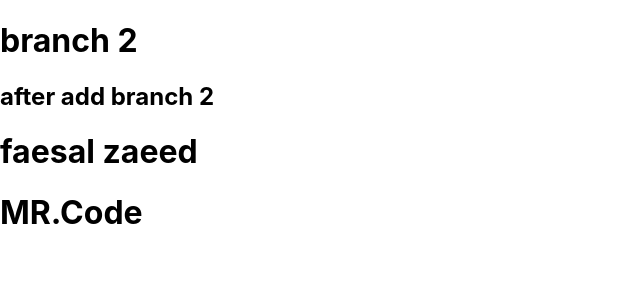
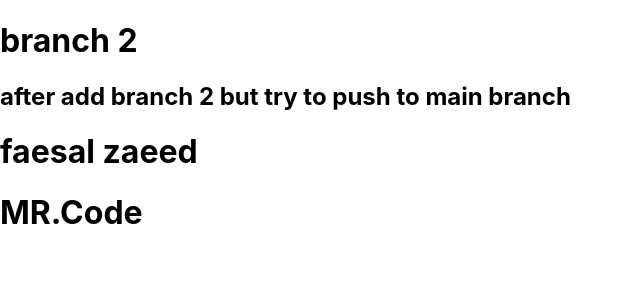
Before and after one commit to D-kinshy/react-tesr-1, a React (Create React App) app: page / in a window 1280 px wide. Shown: the top 300 px of the page, without its empty margins (0-640 px from the left). Built offline with nearby package versions, Linux system fonts and the light colour scheme.

Commit message:
after add branch2 try oush to main branch

```diff
--- a/src/App.js
+++ b/src/App.js
@@ -3,7 +3,7 @@ function App() {
   return (
       <>
             <h1>branch 2</h1>
-            <h2>after add branch 2</h2>
+            <h2>after add branch 2 but try to push to main branch</h2>
             <h1>faesal zaeed</h1>
             <h1>MR.Code</h1>
 
```
